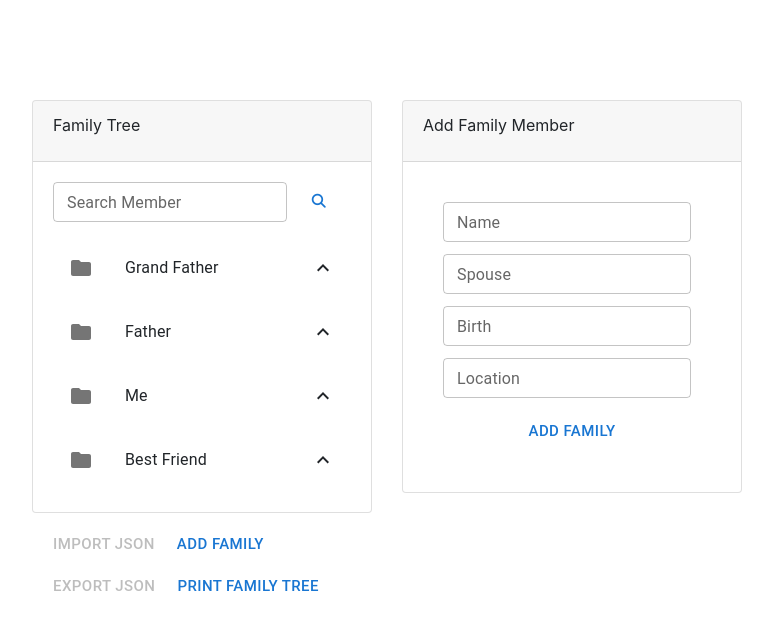
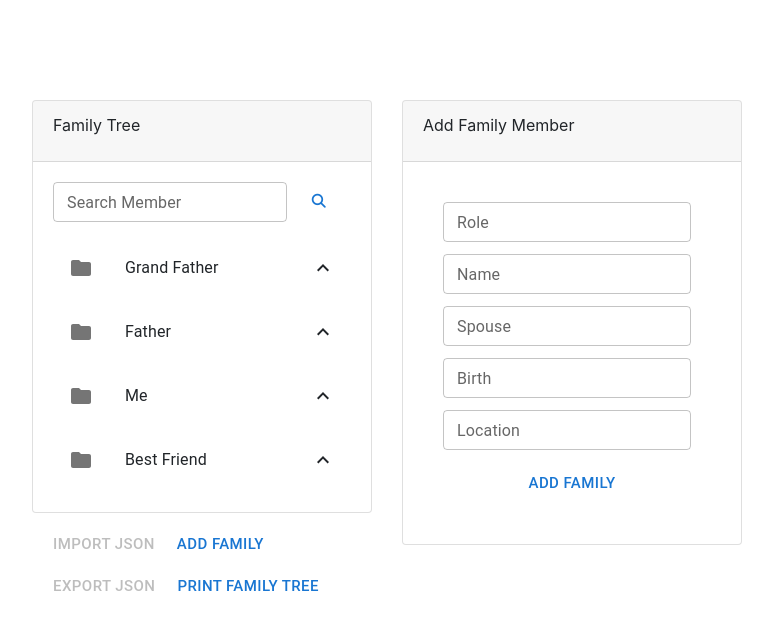
Before and after one commit to amanbhoria/familytree, a React (Create React App) app: page / in a window 1280 px wide. Shown: the top 630 px of the page, without its empty margins (68-841 px from the left). Built offline with nearby package versions, Linux system fonts and the light colour scheme.

Commit message:
done changes

```diff
--- a/package.json
+++ b/package.json
@@ -20,7 +20,8 @@
     "react-dom": "^18.2.0",
     "react-scripts": "5.0.1",
     "react-transition-group": "^4.4.5",
-    "web-vitals": "^2.1.4"
+    "web-vitals": "^2.1.4",
+    "zustand": "^4.3.2"
   },
   "scripts": {
     "start": "react-scripts start",
--- a/src/components/Form.js
+++ b/src/components/Form.js
@@ -3,12 +3,12 @@ import { TextField } from "@mui/material";
 import { Button } from "@mui/material";
 
 const Form = (props) => {
-  const handleClick = (e) => {
+  const handleFormClick = (e) => {
     props.obj.push(e.target.value);
     console.log(props.obj);
   };
 
-  const handleSearch = (e) => {
+  const handleFormSearch = (e) => {
     console.log(e.target.value);
   };
   return (
@@ -26,7 +26,7 @@ const Form = (props) => {
                 <TextField
                   id="form-element"
                   label="Name"
-                  onChange={(e) => handleSearch(e)}
+                  onChange={(e) => handleFormSearch(e)}
                   variant="outlined"
                   size="small"
                 />
@@ -34,7 +34,7 @@ const Form = (props) => {
               <div className="form-element">
                 <TextField
                   id="form-element"
-                  onChange={(e) => handleSearch(e)}
+                  onChange={(e) => handleFormSearch(e)}
                   label="Spouse"
                   variant="outlined"
                   size="small"
@@ -44,7 +44,7 @@ const Form = (props) => {
                 <TextField
                   id="form-element"
                   label="Birth"
-                  onChange={(e) => handleSearch(e)}
+                  onChange={(e) => handleFormSearch(e)}
                   variant="outlined"
                   size="small"
                 />
@@ -53,13 +53,13 @@ const Form = (props) => {
                 <TextField
                   id="form-element"
                   label="Location"
-                  onChange={(e) => handleSearch(e)}
+                  onChange={(e) => handleFormSearch(e)}
                   variant="outlined"
                   size="small"
                 />
               </div>
               <Button
-                onClick={(e) => handleClick(e)}
+                onClick={(e) => handleFormSearch(e)}
                 type="submit"
                 size="large"
                 className="input-group-text"
--- a/src/components/Tree.js
+++ b/src/components/Tree.js
@@ -10,14 +10,24 @@ import ListItemText from "@mui/material/ListItemText";
 import ExpandLess from "@mui/icons-material/ExpandLess";
 import ExpandMore from "@mui/icons-material/ExpandMore";
 import FolderIcon from "@mui/icons-material/Folder";
+// eslint-disable-next-line
 import Form from "./Form";
 
 const Tree = () => {
   const [open, setOpen] = useState(true);
   const [property, setProperty] = useState(false);
-
   const [searchValue, setSearchValue] = useState("");
   const [familyObj, setFamilyObj] = useState([]);
+
+  // eslint-disable-next-line
+  const [values, setValues] = useState([]);
+
+  const [name, setName] = useState("");
+  const [spouse, setSpouse] = useState("");
+  const [location, setLocation] = useState("");
+  const [role, setRole] = useState("");
+  const [birthYear, setBirthYear] = useState("");
+
   const [familyArr, setFamilyArr] = useState([
     {
       role: "Grand Father",
@@ -67,16 +77,28 @@ const Tree = () => {
       console.log(searchValue);
       const element = familyArr.filter((x) => x.name === searchValue);
       if (element && searchValue.length > 0) {
-        console.log(element);
         setFamilyArr(familyArr.filter((x) => x.name === searchValue));
       }
     }
   };
 
+  const handleFormSearch = (e) => {
+    e.preventDefault();
+    const newElement = {
+      role: role,
+      name: name,
+      spouse: spouse,
+      location: location,
+      birthYear: birthYear,
+    };
+
+    let newState = [...familyArr, newElement];
+
+    setFamilyArr(newState);
+  };
+
   const changeState = (e) => {
     e.preventDefault();
-    const getName = e.target.innerText;
-    console.log(getName);
     setProperty(!property);
   };
 
@@ -194,7 +216,80 @@ const Tree = () => {
         </div>
       </div>
       <FamilyDetails isVisible={property} obj={familyObj}></FamilyDetails>
-      <Form isVisible={property} obj={familyObj} className="pull-right"></Form>
+      {/* <Form isVisible={property} obj={familyObj} className="pull-right"></Form> */}
+      <div className="col-4">
+        <div className="card card-default" data-v-ce9038c6="">
+          <div className="card-header" data-v-ce9038c6="">
+            <div className="card-title" data-v-ce9038c6="">
+              Add Family Member
+            </div>
+          </div>
+          <div className="card-body" data-v-ce9038c6="">
+            <div className="card-body">
+              <div className="form-elements">
+                <div className="form-element">
+                  <TextField
+                    id="form-element"
+                    label="Role"
+                    value={values.role}
+                    onChange={(e) => setRole(e.target.value)}
+                    variant="outlined"
+                    size="small"
+                  />
+                </div>
+                <div className="form-element">
+                  <TextField
+                    id="form-element"
+                    label="Name"
+                    value={values.name}
+                    onChange={(e) => setName(e.target.value)}
+                    variant="outlined"
+                    size="small"
+                  />
+                </div>
+                <div className="form-element">
+                  <TextField
+                    id="form-element"
+                    value={values.spouse}
+                    onChange={(e) => setSpouse(e.target.value)}
+                    label="Spouse"
+                    variant="outlined"
+                    size="small"
+                  />
+                </div>
+                <div className="form-element">
+                  <TextField
+                    id="form-element"
+                    label="Birth"
+                    value={values.birthYear}
+                    onChange={(e) => setBirthYear(e.target.value)}
+                    variant="outlined"
+                    size="small"
+                  />
+                </div>
+                <div className="form-element">
+                  <TextField
+                    id="form-element"
+                    label="Location"
+                    value={values.location}
+                    onChange={(e) => setLocation(e.target.value)}
+                    variant="outlined"
+                    size="small"
+                  />
+                </div>
+                <Button
+                  onClick={(e) => handleFormSearch(e)}
+                  type="submit"
+                  size="large"
+                  className="input-group-text"
+                >
+                  Add Family
+                </Button>
+              </div>
+            </div>
+          </div>
+        </div>
+      </div>
     </div>
   );
 };
--- a/src/index.scss
+++ b/src/index.scss
@@ -9,6 +9,7 @@ body {
   -webkit-font-smoothing: antialiased;
   -moz-osx-font-smoothing: grayscale;
   background-color: #ececec;
+  overflow: hidden;
 }
 
 code {
```
Also changed, not shown: 1 other file (tests, documents, lock files or other folders).
